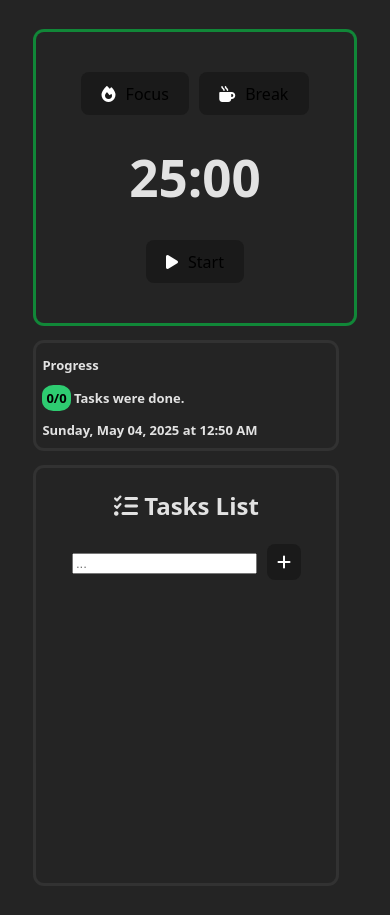
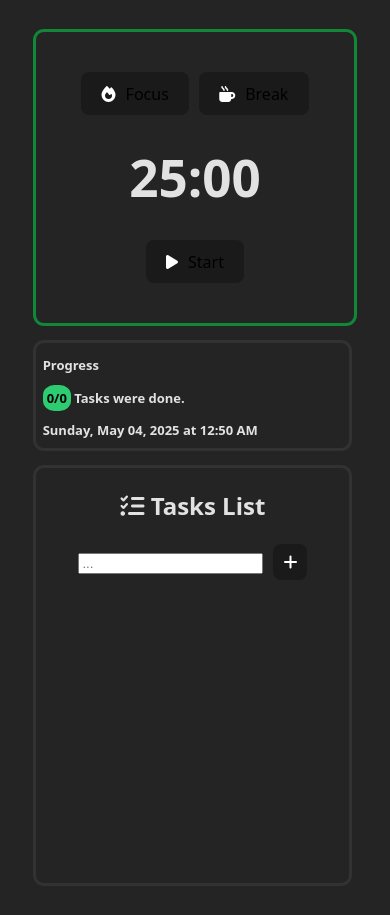
Before and after one commit to peugusto/AuditivaTimer, a React (Vite) app in the folder Auditiva/: page / in a window 390 px wide. Built offline with nearby package versions, Linux system fonts and the light colour scheme; a web font is replaced by a local one.

Commit message:
Update App.css

```diff
--- a/Auditiva/src/App.css
+++ b/Auditiva/src/App.css
@@ -123,11 +123,13 @@ ul li {
   }
   .TopBar {
     order: 1;
+    width: 313px;
   }
   .Timer {
     order: 2;
   }
   .ToDo {
+    width: 313px;
     order: 3;
   }
 }
```
